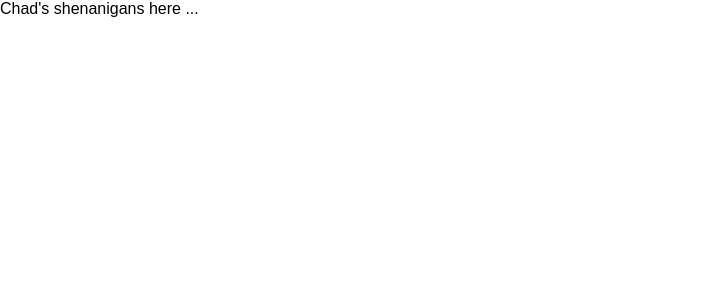
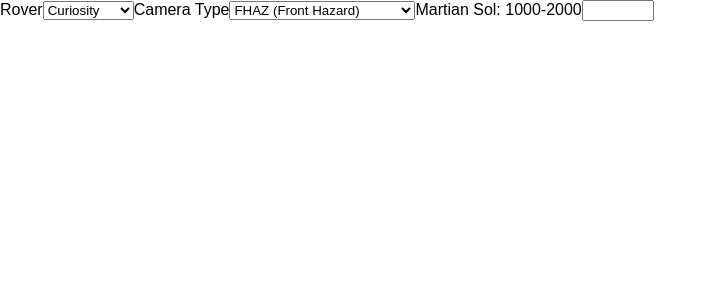
Before and after one commit to cayates/mars-rover-application, a React (Create React App) app: page / in a window 1280 px wide. Shown: the top 300 px of the page, without its empty margins (0-717 px from the left). Built offline with nearby package versions, Linux system fonts and the light colour scheme; no server answers.

Commit message:
form is wired up

```diff
--- a/src/components/App.js
+++ b/src/components/App.js
@@ -2,6 +2,8 @@ import React, { Component } from 'react';
 import '../styles/App.css';
 
 import {getPictures} from '../services';
+
+import GetImageForm from './GetImageForm';
 
 class App extends Component {
 
@@ -28,7 +30,7 @@ class App extends Component {
   render() {
     return (
       <div>
-        Chad's shenanigans here ...
+        <GetImageForm />
       </div>
     );
   }
--- /dev/null
+++ b/src/components/GetImageButton.js
@@ -0,0 +1,3 @@
+// // GetImageButton should be a functional stateless component.
+
+// It should return a <button> and receive props. It should fire the fetchRoverImage function when clicked and return the images if there were any from that day.
--- /dev/null
+++ b/src/components/GetImageForm.js
@@ -0,0 +1,27 @@
+import React, {Component} from 'react';
+
+export default class GetImageForm extends Component{
+
+
+
+    render(){
+        return(
+            <form className = "roverSearchBar">
+            <label htmlFor="rover">Rover</label>
+            <select id="rover">
+              <option value="Curiosity">Curiosity</option>
+              <option value="Opportunity">Opportunity</option>
+              <option value="Spirit">Spirt</option>
+            </select>
+            <label htmlFor="camera">Camera Type</label>
+            <select id="rover">
+              <option value="fhaz">FHAZ (Front Hazard)</option>
+              <option value="rhaz">RHAZ (Rear Hazard)</option>
+              <option value="navcam">NAVCAM (Navigation Cam)</option>
+            </select>
+            <label htmlFor="sol">Martian Sol: 1000-2000</label>
+            <input type="number" max="2000" min="1000"/>
+            </form>
+        )
+    }
+}
--- /dev/null
+++ b/src/components/ImageDisplay.js
@@ -0,0 +1,3 @@
+// ImageDisplay
+
+// this component should be a stateless functional component that receives the images, maps over them from props passed by the GetImageForm and displays them in a list fashion.
```
